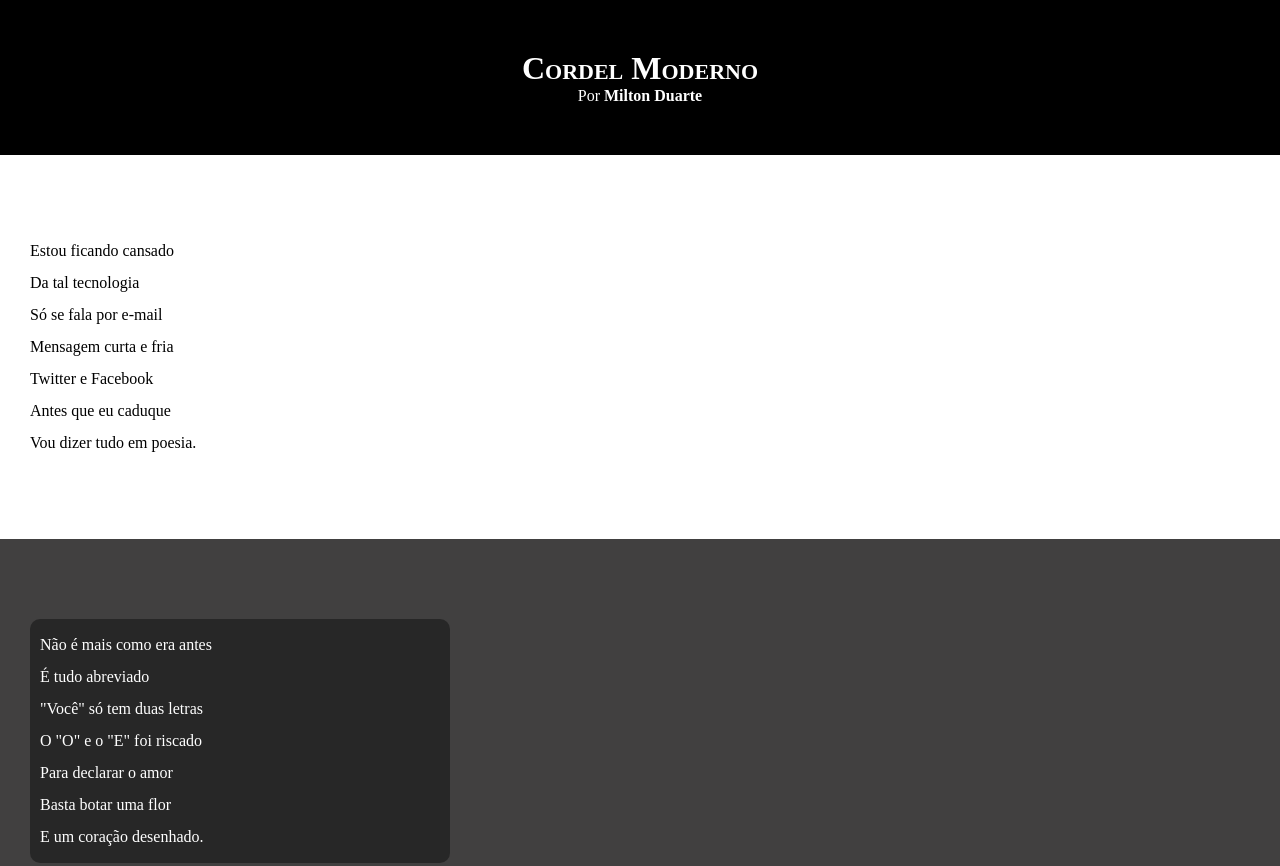
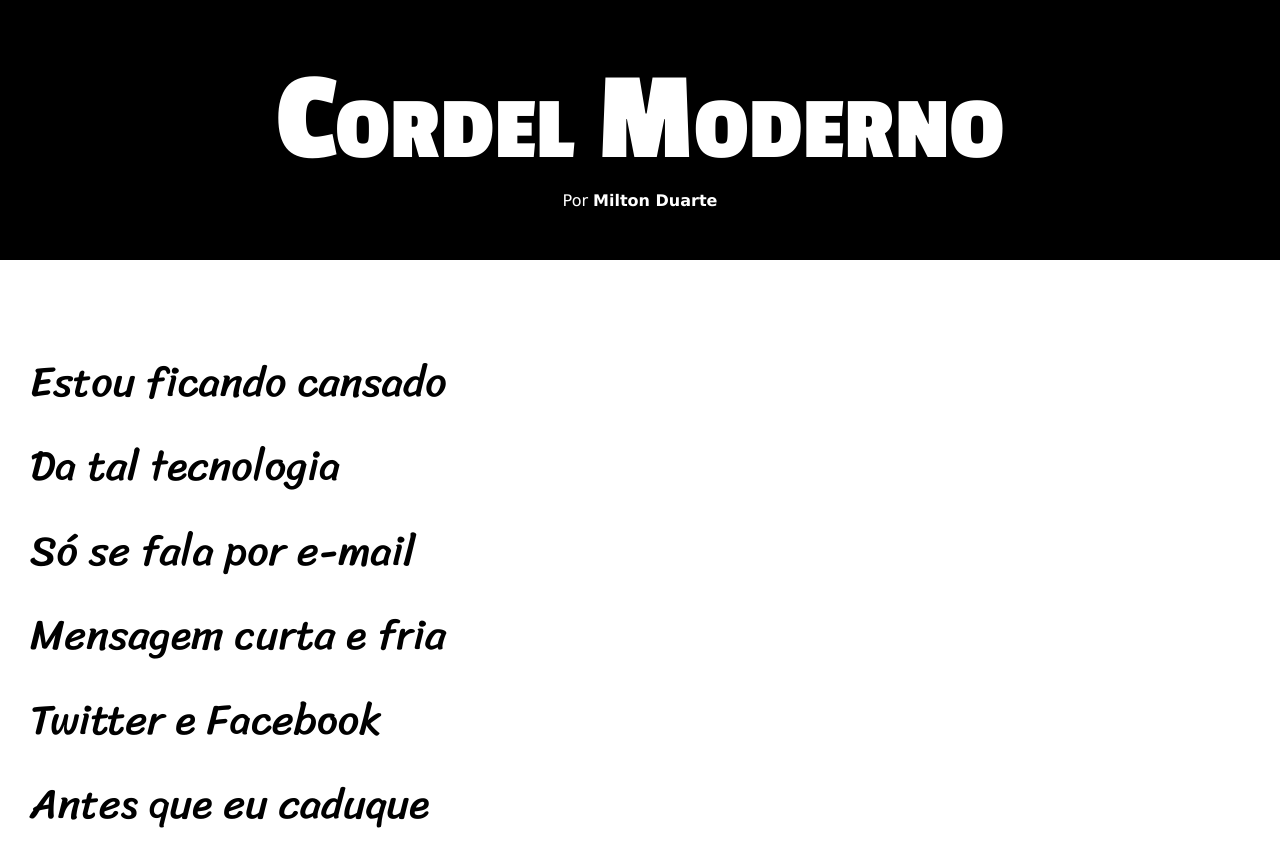
Before and after one commit to txhdr/html-css, a plain HTML site: page desafio/desafio012v2/index.html in a window 1280 px wide. Shown: the top 866 px of the page. Drawn offline with Linux system fonts and the light colour scheme.

Commit message:
atualização de estilos desafio 12v2

```diff
--- a/desafio/desafio012v2/estilo/style.css
+++ b/desafio/desafio012v2/estilo/style.css
@@ -1,15 +1,24 @@
 @charset "UTF-8";
+
+@import url('https://fonts.googleapis.com/css2?family=Passion+One:wght@700&display=swap');
+@import url('https://fonts.googleapis.com/css2?family=Sriracha&display=swap');
+
+:root {
+    --fonte1: Verdana, Geneva, Tahoma, sans-serif;
+    --fonte2: 'Passion One', cursive;
+    --fonte3: 'Sriracha', cursive;
+}
 
 * {
     margin: 0px;
     padding: 0px;
-
 }
 
 html, body {
 
     min-height: 100vh;
     background-color: darkgray;
+    font-family: var(--fonte1);
 }
 
 header{
@@ -22,6 +31,8 @@ header{
 header > h1 {
     padding-top: 50px;
     font-variant: small-caps;
+    font-family: var(--fonte2);
+    font-size: 10vw;
 }
 
 header > p {
@@ -44,6 +55,8 @@ section{
     padding-left: 30px;
     padding-bottom: 10vh;
     line-height:2em;
+    font-family: var(--fonte3);
+    font-size: 3.3vw;
 }
 
 section.normal {
@@ -61,7 +74,7 @@ section.imagem > p {
     background-color:rgba(0, 0, 0, 0.396);
     border-radius: 10px;
     padding: 10px;
-    width: 400px;
+    display: inline-block;
 }
 
 footer{
```
